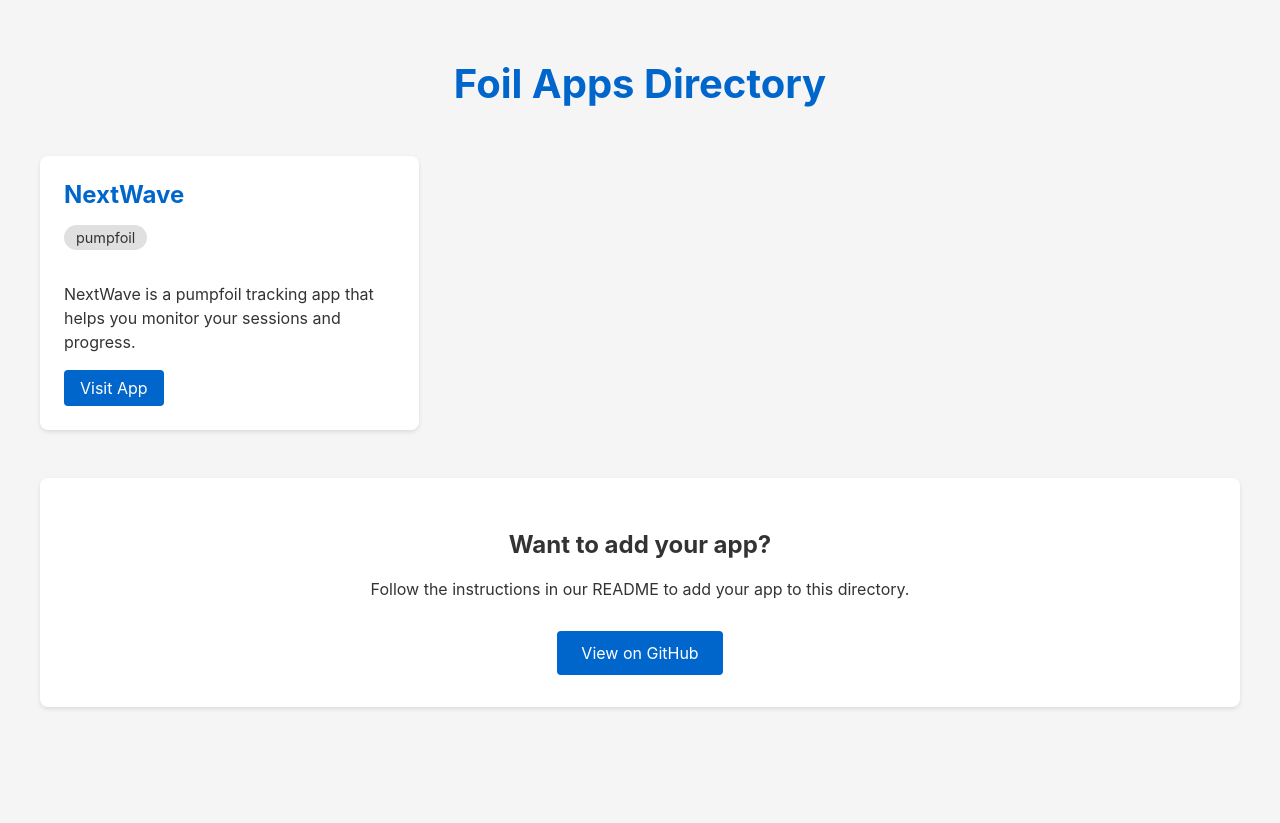
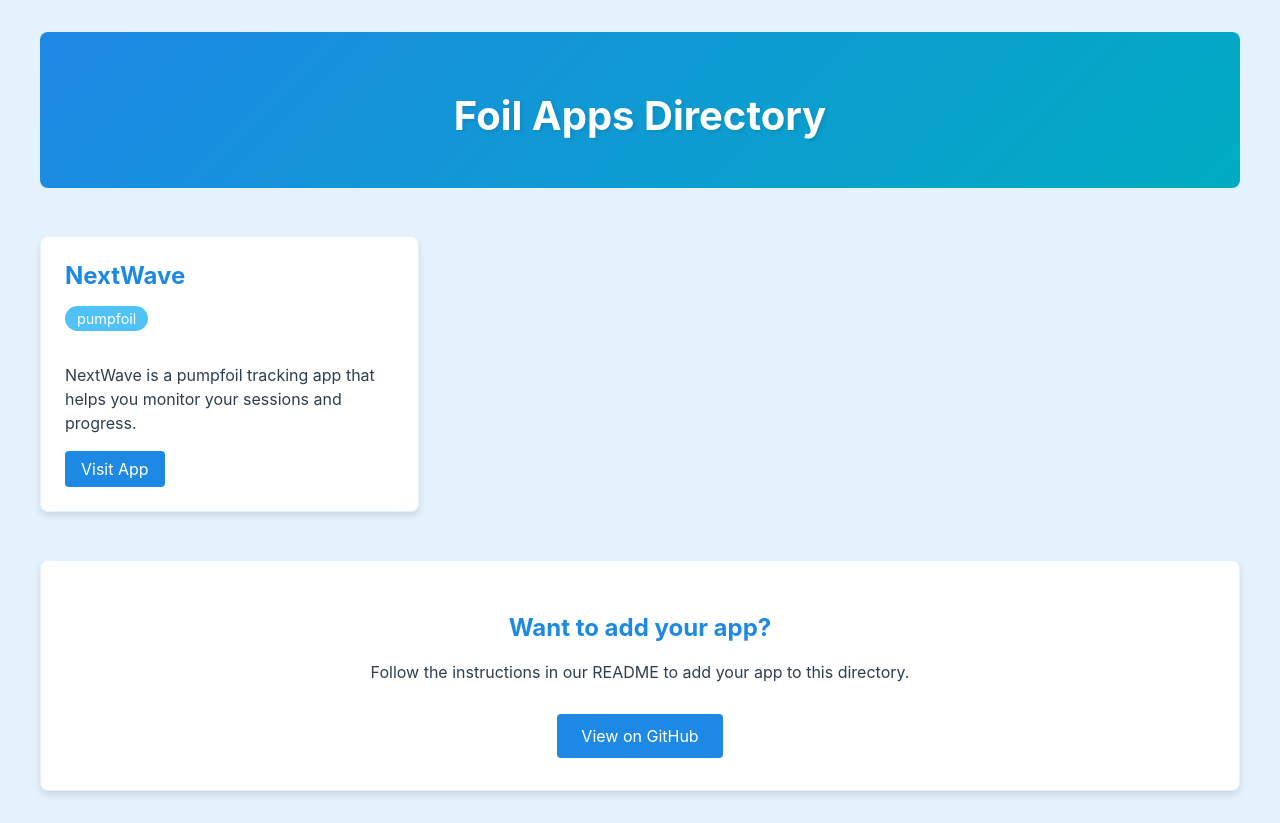
Before and after one commit to pfederi/foilapps, a plain HTML site: page index.html in a window 1280 px wide. Before the commit the page ends 800 px from the top, so only its background shows below. Drawn offline with Linux system fonts and the light colour scheme.

Commit message:
Update styles in index.html for improved aesthetics and functionality; change GitHub link in README.md to reflect new repository.

```diff
--- a/index.html
+++ b/index.html
@@ -6,9 +6,12 @@
     <title>Foil Apps Directory</title>
     <style>
         :root {
-            --primary-color: #0066cc;
-            --background-color: #f5f5f5;
+            --primary-color: #1e88e5; /* Ocean blue */
+            --secondary-color: #00acc1; /* Turquoise */
+            --background-color: #e3f2fd; /* Light blue background */
             --card-background: #ffffff;
+            --accent-color: #4fc3f7; /* Light blue accent */
+            --text-color: #2c3e50; /* Dark blue-gray text */
         }
 
         body {
@@ -16,7 +19,7 @@
             margin: 0;
             padding: 0;
             background-color: var(--background-color);
-            color: #333;
+            color: var(--text-color);
         }
 
         .container {
@@ -28,12 +31,17 @@
         header {
             text-align: center;
             margin-bottom: 3rem;
+            background: linear-gradient(135deg, var(--primary-color), var(--secondary-color));
+            padding: 2rem;
+            border-radius: 8px;
+            color: white;
         }
 
         h1 {
-            color: var(--primary-color);
+            color: white;
             font-size: 2.5rem;
             margin-bottom: 1rem;
+            text-shadow: 2px 2px 4px rgba(0,0,0,0.1);
         }
 
         .apps-grid {
@@ -46,12 +54,14 @@
             background: var(--card-background);
             border-radius: 8px;
             padding: 1.5rem;
-            box-shadow: 0 2px 4px rgba(0,0,0,0.1);
-            transition: transform 0.2s;
+            box-shadow: 0 4px 6px rgba(0,0,0,0.1);
+            transition: transform 0.2s, box-shadow 0.2s;
+            border: 1px solid rgba(30,136,229,0.1);
         }
 
         .app-card:hover {
             transform: translateY(-5px);
+            box-shadow: 0 6px 12px rgba(0,0,0,0.15);
         }
 
         .app-card h2 {
@@ -61,7 +71,8 @@
 
         .app-card .sport {
             display: inline-block;
-            background-color: #e0e0e0;
+            background-color: var(--accent-color);
+            color: white;
             padding: 0.25rem 0.75rem;
             border-radius: 15px;
             font-size: 0.9rem;
@@ -71,6 +82,7 @@
         .app-card .description {
             margin-bottom: 1rem;
             line-height: 1.5;
+            color: var(--text-color);
         }
 
         .app-card a {
@@ -84,7 +96,7 @@
         }
 
         .app-card a:hover {
-            background-color: #0052a3;
+            background-color: var(--secondary-color);
         }
 
         .add-app {
@@ -93,7 +105,12 @@
             padding: 2rem;
             background: var(--card-background);
             border-radius: 8px;
-            box-shadow: 0 2px 4px rgba(0,0,0,0.1);
+            box-shadow: 0 4px 6px rgba(0,0,0,0.1);
+            border: 1px solid rgba(30,136,229,0.1);
+        }
+
+        .add-app h2 {
+            color: var(--primary-color);
         }
 
         .add-app a {
@@ -104,10 +121,11 @@
             padding: 0.75rem 1.5rem;
             border-radius: 4px;
             margin-top: 1rem;
+            transition: background-color 0.2s;
         }
 
         .add-app a:hover {
-            background-color: #0052a3;
+            background-color: var(--secondary-color);
         }
     </style>
 </head>
@@ -124,7 +142,7 @@
         <div class="add-app">
             <h2>Want to add your app?</h2>
             <p>Follow the instructions in our README to add your app to this directory.</p>
-            <a href="https://github.com/yourusername/foil-apps-directory" target="_blank">View on GitHub</a>
+            <a href="https://github.com/pfederi/foilapps" target="_blank">View on GitHub</a>
         </div>
     </div>
 
```
Also changed, not shown: 1 other file.
